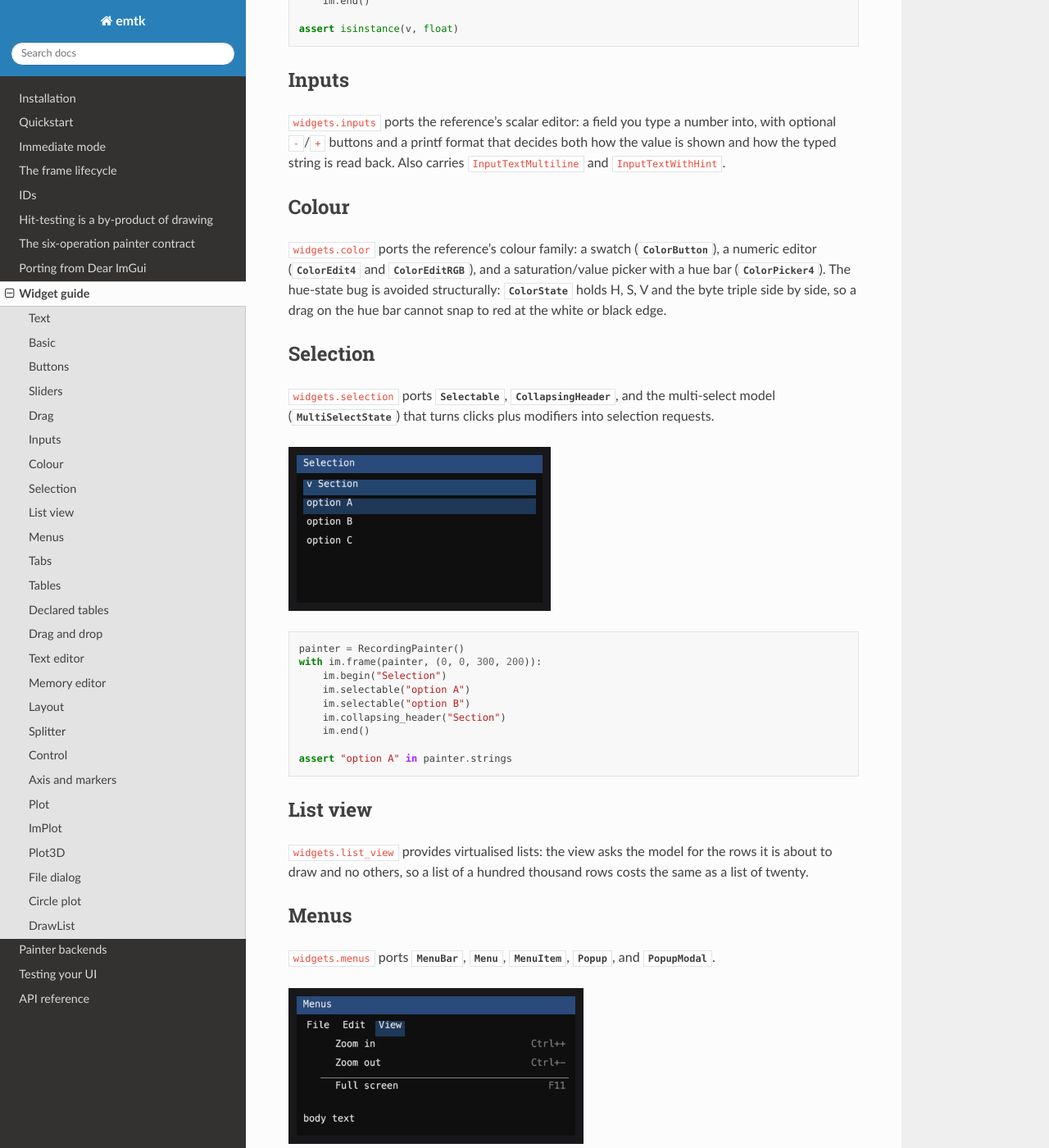
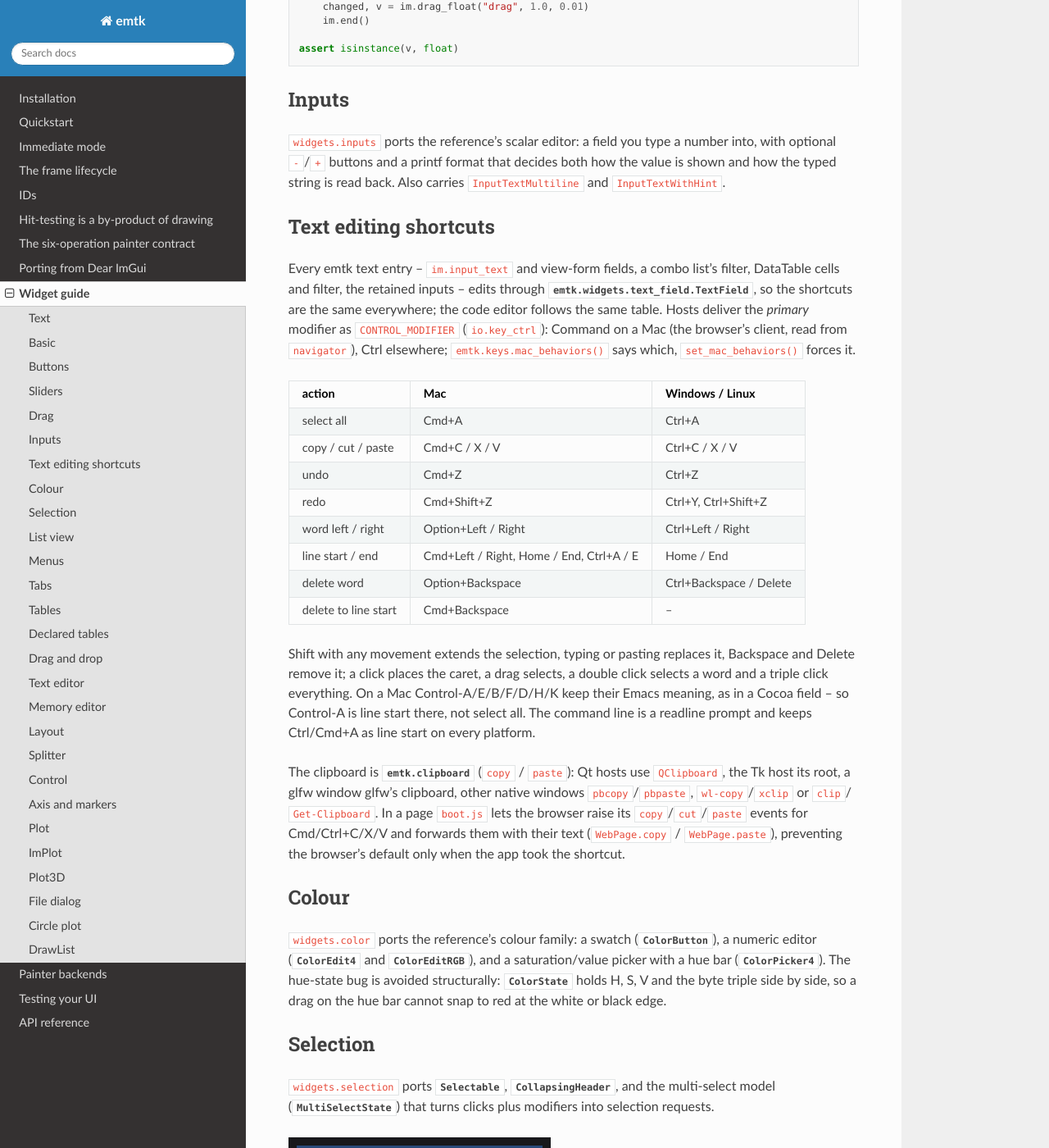
Before and after one commit to tpeulen/emtk, a Sphinx documentation site: the page built from docs/widgets.rst, in a window 1280 px wide and 1400 px high, scrolled down 3511 px. Shown: the whole window at 82% size. Built offline with Sphinx 7.4.7 and the Read the Docs theme 3.1.0, drawn with Linux system fonts in a browser that asks for light colours; some of the changed text lies outside the part shown.

Commit message:
docs: the text-editing shortcut table per platform, the primary modifier, the clipboard per host

```diff
--- a/docs/backends.rst
+++ b/docs/backends.rst
@@ -43,8 +43,9 @@ standard library, so a frozen application carries Tcl/Tk (a few megabytes)
 instead of a Qt binding. Tk owns the window, the event loop and the
 clipboard and draws nothing itself. Keys and modifiers are translated into
 the Qt values :mod:`emtk.keys` uses, including Qt's macOS convention that
-Command reports as Control, so a control written against the Qt host moves
-across unchanged::
+Command reports as Control -- the convention every emtk host follows (glfw
+and the browser swap Command and Control on a Mac to match), so a control
+written against the Qt host moves across unchanged::
 
     from emtk.tk_host import TkHost
 
--- a/docs/widgets.rst
+++ b/docs/widgets.rst
@@ -136,6 +136,46 @@ Inputs
 number into, with optional ``-``/``+`` buttons and a printf format that
 decides both how the value is shown and how the typed string is read back.
 Also carries ``InputTextMultiline`` and ``InputTextWithHint``.
+
+Text editing shortcuts
+----------------------
+
+Every emtk text entry -- ``im.input_text`` and view-form fields, a combo
+list's filter, DataTable cells and filter, the retained inputs -- edits
+through :class:`emtk.widgets.text_field.TextField`, so the shortcuts are the
+same everywhere; the code editor follows the same table. Hosts deliver the
+*primary* modifier as ``CONTROL_MODIFIER`` (``io.key_ctrl``): Command on a
+Mac (the browser's client, read from ``navigator``), Ctrl elsewhere;
+``emtk.keys.mac_behaviors()`` says which, ``set_mac_behaviors()`` forces it.
+
+=====================  ======================  ==========================
+action                 Mac                     Windows / Linux
+=====================  ======================  ==========================
+select all             Cmd+A                   Ctrl+A
+copy / cut / paste     Cmd+C / X / V           Ctrl+C / X / V
+undo                   Cmd+Z                   Ctrl+Z
+redo                   Cmd+Shift+Z             Ctrl+Y, Ctrl+Shift+Z
+word left / right      Option+Left / Right     Ctrl+Left / Right
+line start / end       Cmd+Left / Right,       Home / End
+                       Home / End, Ctrl+A / E
+delete word            Option+Backspace        Ctrl+Backspace / Delete
+delete to line start   Cmd+Backspace           --
+=====================  ======================  ==========================
+
+Shift with any movement extends the selection, typing or pasting replaces
+it, Backspace and Delete remove it; a click places the caret, a drag
+selects, a double click selects a word and a triple click everything. On a
+Mac Control-A/E/B/F/D/H/K keep their Emacs meaning, as in a Cocoa field --
+so Control-A is line start there, not select all. The command line is a
+readline prompt and keeps Ctrl/Cmd+A as line start on every platform.
+
+The clipboard is :mod:`emtk.clipboard` (``copy`` / ``paste``): Qt hosts use
+``QClipboard``, the Tk host its root, a glfw window glfw's clipboard, other
+native windows ``pbcopy``/``pbpaste``, ``wl-copy``/``xclip`` or ``clip``/
+``Get-Clipboard``. In a page ``boot.js`` lets the browser raise its
+``copy``/``cut``/``paste`` events for Cmd/Ctrl+C/X/V and forwards them with
+their text (``WebPage.copy`` / ``WebPage.paste``), preventing the browser's
+default only when the app took the shortcut.
 
 Colour
 ------
```
